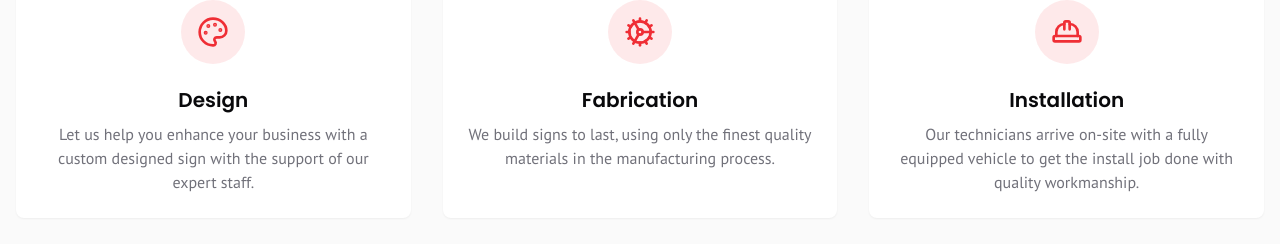
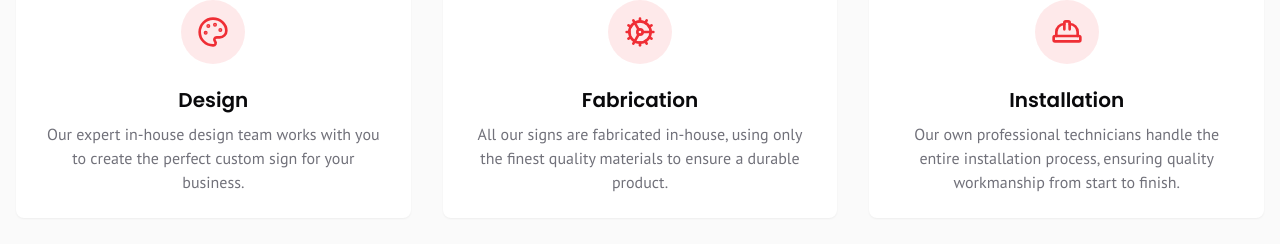
Before and after one commit to Maverick079/ASK, a Next.js app: page / in a window 1280 px wide. Shown: the part 1020-1264 px from the top of the page. Built offline with nearby package versions, Linux system fonts and the light colour scheme.

Commit message:
for why choose us points, tell them that eveything made is inhouse desig

```diff
--- a/src/components/value-proposition.tsx
+++ b/src/components/value-proposition.tsx
@@ -1,3 +1,4 @@
+
 import { Card, CardContent } from "@/components/ui/card";
 import { Palette, Cog, HardHat } from "lucide-react";
 import Image from "next/image";
@@ -6,17 +7,17 @@ const values = [
   {
     icon: <Palette className="h-8 w-8 text-primary" />,
     title: "Design",
-    description: "Let us help you enhance your business with a custom designed sign with the support of our expert staff.",
+    description: "Our expert in-house design team works with you to create the perfect custom sign for your business.",
   },
   {
     icon: <Cog className="h-8 w-8 text-primary" />,
     title: "Fabrication",
-    description: "We build signs to last, using only the finest quality materials in the manufacturing process.",
+    description: "All our signs are fabricated in-house, using only the finest quality materials to ensure a durable product.",
   },
   {
     icon: <HardHat className="h-8 w-8 text-primary" />,
     title: "Installation",
-    description: "Our technicians arrive on-site with a fully equipped vehicle to get the install job done with quality workmanship.",
+    description: "Our own professional technicians handle the entire installation process, ensuring quality workmanship from start to finish.",
   },
 ];
 
```
